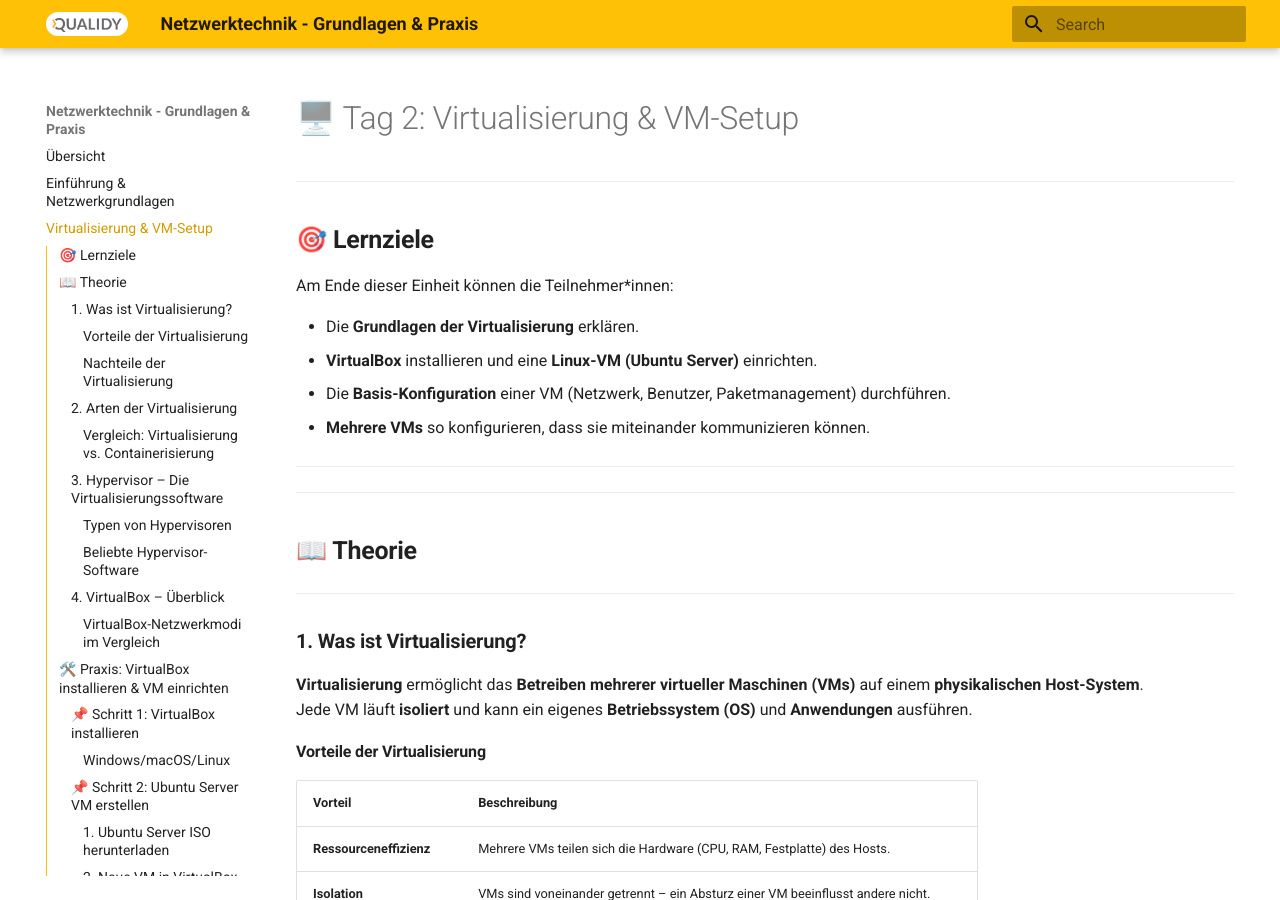
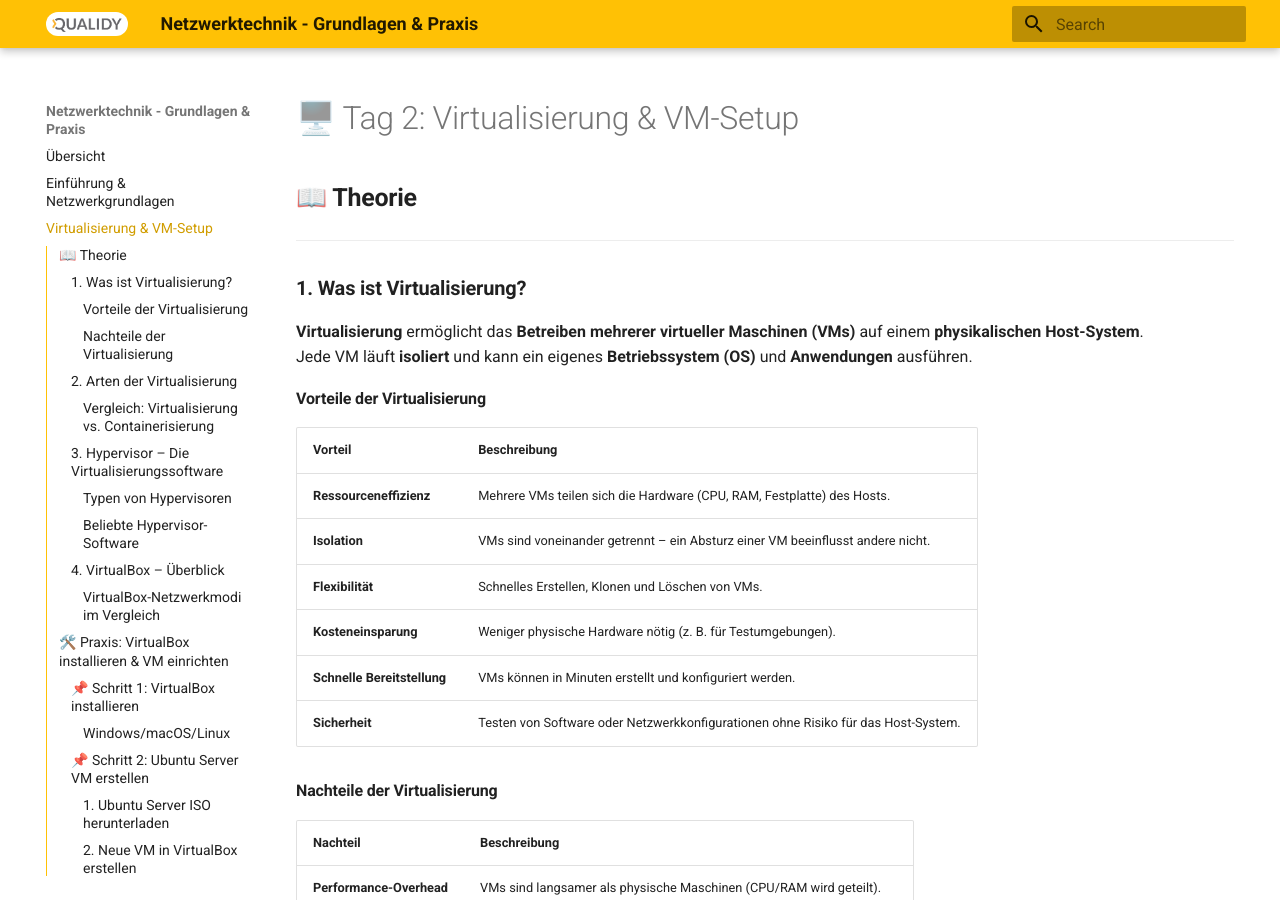
Before and after one commit to Qualidy/wiki-netzwerke, an MkDocs documentation site: the page built from docs/content/2.md, in a window 1280 px wide and 900 px high. Built offline with MkDocs 1.6.1 and Material for MkDocs 9.7.7, drawn with Linux system fonts in a browser that asks for light colours.

```diff
--- a/docs/content/2.md
+++ b/docs/content/2.md
@@ -1,19 +1,6 @@
 # 🖥️ Tag 2: Virtualisierung & VM-Setup
 
----
 
-## **🎯 Lernziele**
-
-Am Ende dieser Einheit können die Teilnehmer*innen:
-
-- Die **Grundlagen der Virtualisierung** erklären.
-- **VirtualBox** installieren und eine **Linux-VM (Ubuntu Server)** einrichten.
-- Die **Basis-Konfiguration** einer VM (Netzwerk, Benutzer, Paketmanagement) durchführen.
-- **Mehrere VMs** so konfigurieren, dass sie miteinander kommunizieren können.
-
----
-
----
 
 ## **📖 Theorie**
 
```
Also changed, not shown: docs/content/1.md (+0 -13 lines).
